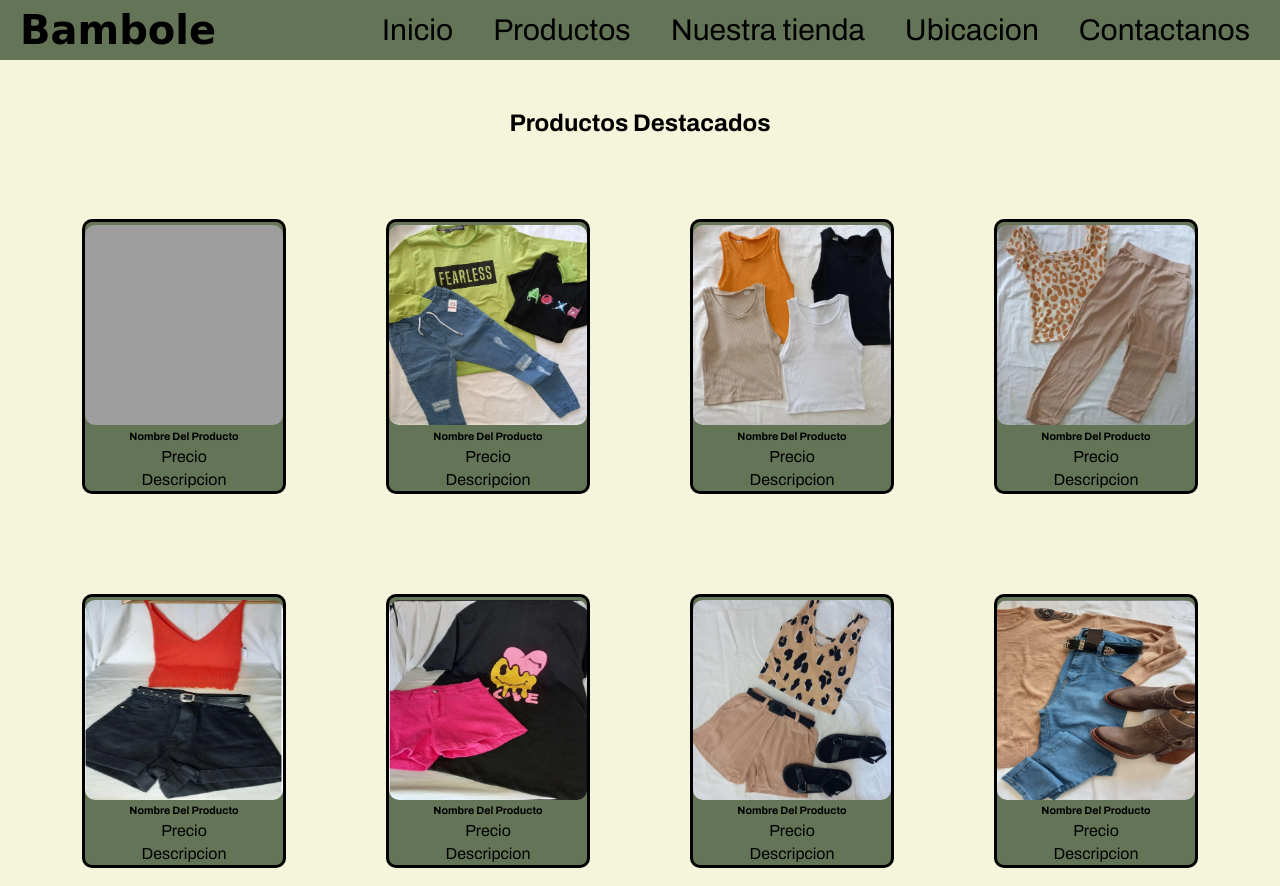
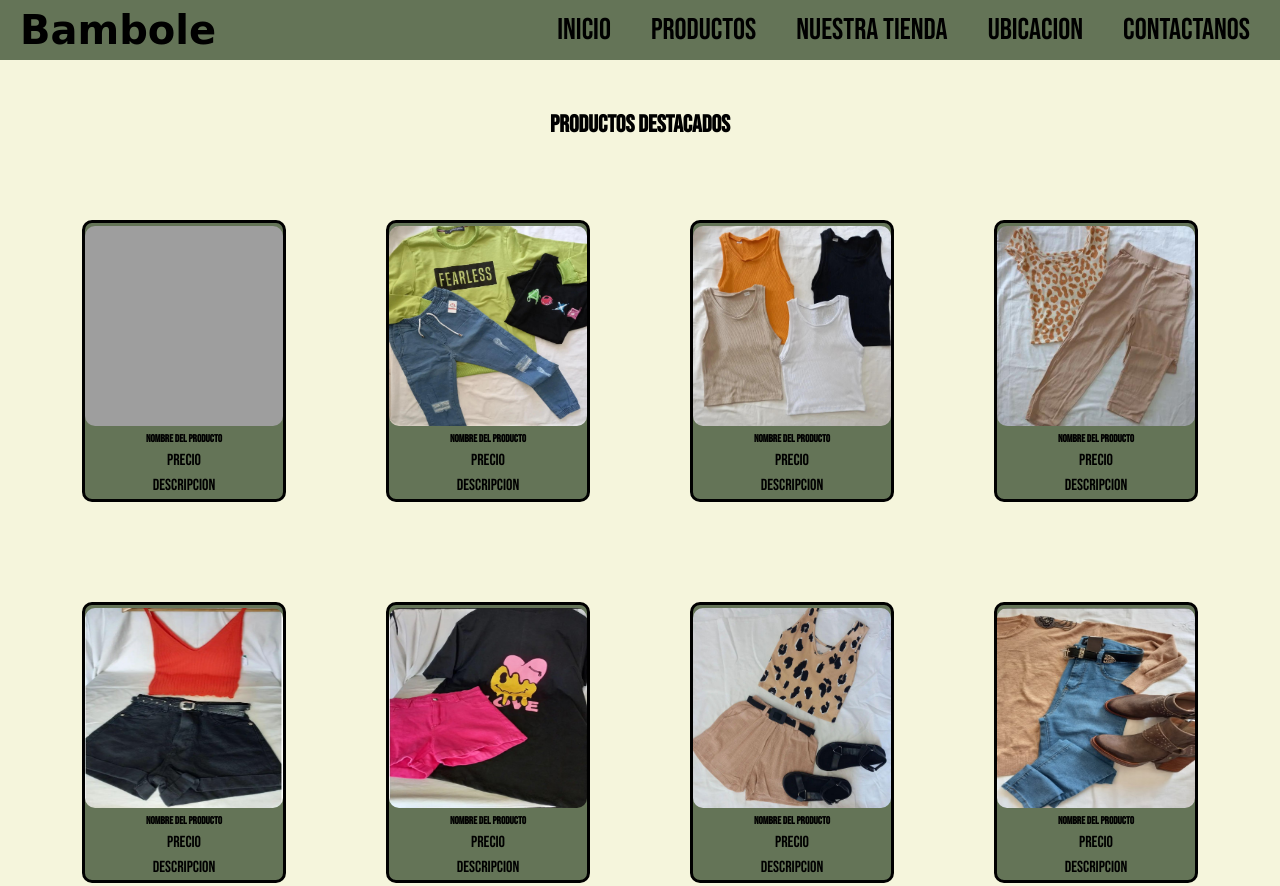
Before and after one commit to JohnPoulBravo10/Bambole-39385, a plain HTML site: page index.html in a window 1280 px wide. Shown: the top 886 px of the page. Drawn offline with Linux system fonts and the light colour scheme; grey boxes are pictures that could not be loaded; a web font is replaced by a local one.

Commit message:
Update estilos.css

```diff
--- a/css/estilos.css
+++ b/css/estilos.css
@@ -2,7 +2,7 @@
    margin: 0;
    padding: 0;
    box-sizing: border-box;
-   font-family: 'Archivo', sans-serif;}
+   }
 
 
 .hero{
```
